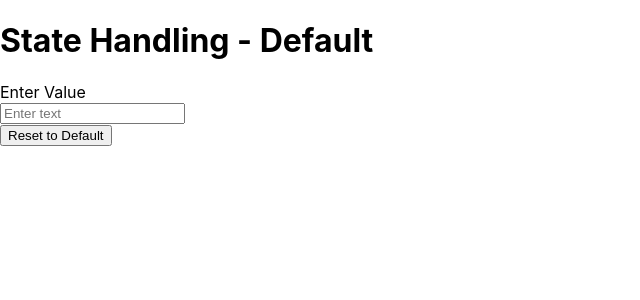
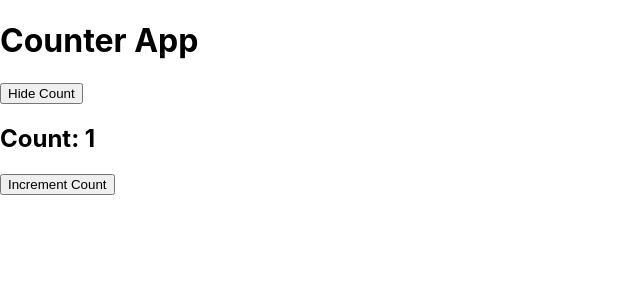
Before and after one commit to sarathchandranm2001/MERN_CERTIFICATION, a React (Create React App) app: page / in a window 1280 px wide. Shown: the top 300 px of the page, without its empty margins (0-640 px from the left). Built offline with nearby package versions, Linux system fonts and the light colour scheme.

Commit message:
counter app

```diff
--- a/src/App.js
+++ b/src/App.js
@@ -1,5 +1,5 @@
 import './App.css';
-import Statehandling from './Statehandling';
+import Counter from './Counter';
 
 
 
@@ -8,7 +8,7 @@ function App() {
 
   return (
    <div className="sign-up-container">
-    <Statehandling/>
+    <Counter/>
 
     </div>
   );
--- /dev/null
+++ b/src/Counter.js
@@ -0,0 +1,41 @@
+import React, { useState } from 'react';
+
+function Counter() {
+  const [count, setCount] = useState(1); // Initialize count with 1
+  const [showCount, setShowCount] = useState(true); // Track whether count is shown
+
+  // Toggle the visibility of the count
+  const handleShowHide = () => {
+    setShowCount((prevShow) => !prevShow);
+  };
+
+  // Increment the count
+  const handleIncrement = () => {
+    setCount((prevCount) => prevCount + 1);
+  };
+
+  return (
+    <div>
+      <h1>Counter App</h1>
+
+      {/* Button to show/hide the count */}
+      <input
+        type="button"
+        value={showCount ? 'Hide Count' : 'Show Count'}
+        onClick={handleShowHide}
+      />
+
+      {/* Conditionally render the count */}
+      {showCount && <h2>Count: {count}</h2>}
+
+      {/* Button to increment the count */}
+      <input
+        type="button"
+        value="Increment Count"
+        onClick={handleIncrement}
+      />
+    </div>
+  );
+}
+
+export default Counter;
```
